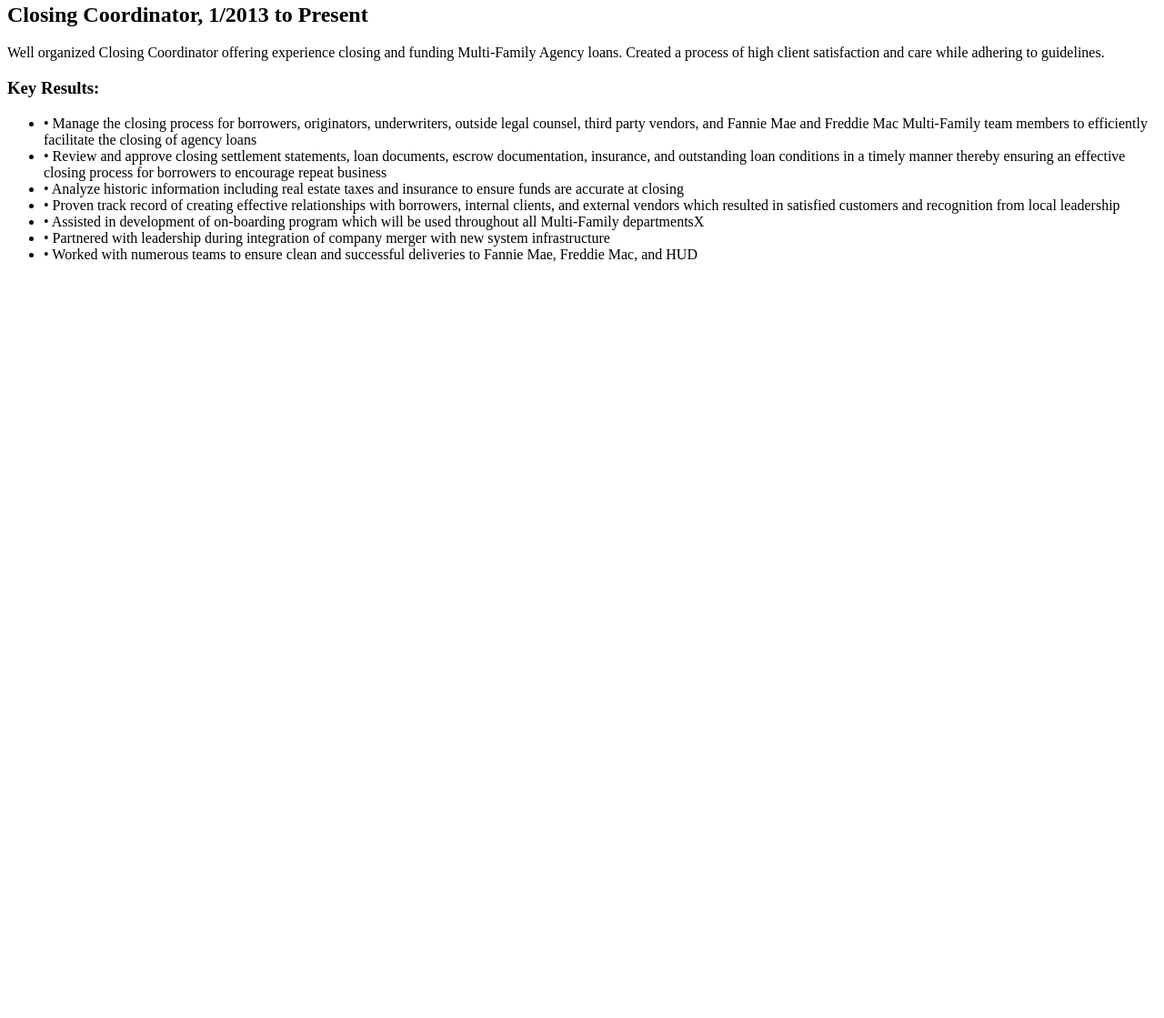
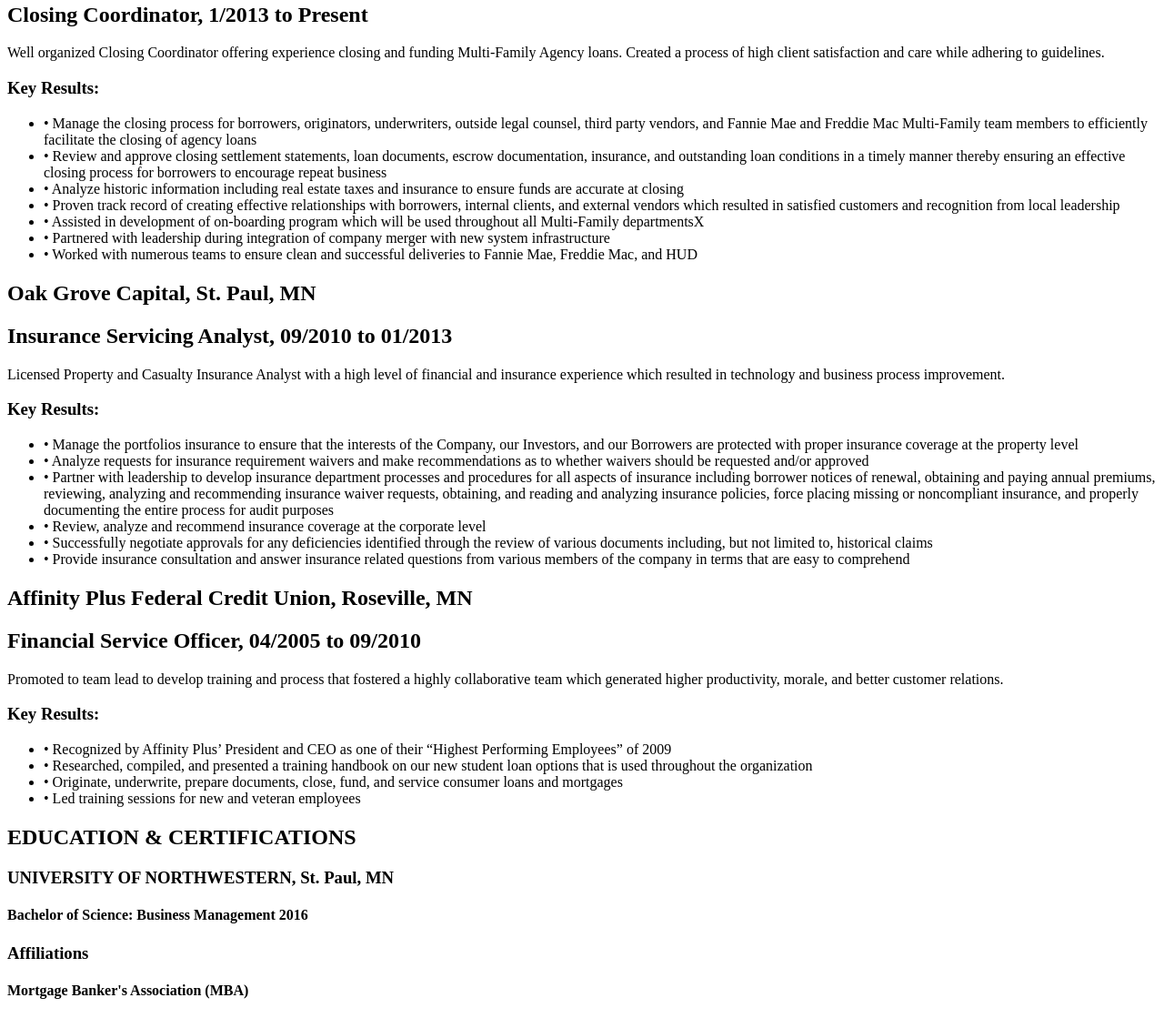
Before and after one commit to katiemikul/katiemikul.github.io, a plain HTML site: page index.html in a window 1280 px wide. Shown: the part 514-1633 px from the top of the page at 91% size. Before the commit the page ends 819 px from the top, so only its background shows below. Drawn offline with Linux system fonts and the light colour scheme.

Commit message:
Additional resume

```diff
--- a/index.html
+++ b/index.html
@@ -34,6 +34,38 @@
       <li>•	Assisted in development of on-boarding program which will be used throughout all Multi-Family departmentsX</li>
       <li>•	Partnered with leadership during integration of company merger with new system infrastructure</li>
       <li>•	Worked with numerous teams to ensure clean and successful deliveries to Fannie Mae, Freddie Mac, and HUD</li>
+    </ul>
+
+      <h2>Oak Grove Capital, St. Paul, MN</h2>
+      <h2>Insurance Servicing Analyst, 09/2010 to 01/2013</h2>
+      <p>Licensed Property and Casualty Insurance Analyst with a high level of financial and insurance experience which resulted in technology and business process improvement.</p>
+    <h3>Key Results:</h3>
+    <ul>
+        <li>•	Manage the portfolios insurance to ensure that the interests of the Company, our Investors, and our Borrowers are protected with proper insurance coverage at the property level</li>
+        <li>•	Analyze requests for insurance requirement waivers and make recommendations as to whether waivers should be requested and/or approved</li>
+        <li>•	Partner with leadership to develop insurance department processes and procedures for all aspects of insurance including borrower notices of renewal, obtaining and paying annual premiums, reviewing, analyzing and recommending insurance waiver requests, obtaining, and reading and analyzing insurance policies, force placing missing or noncompliant insurance, and properly documenting the entire process for audit purposes</li>
+        <li>•	Review, analyze and recommend insurance coverage at the corporate level</li>
+        <li>•	Successfully negotiate approvals for any deficiencies identified through the review of various documents including, but not limited to, historical claims</li>
+        <li>•	 Provide insurance consultation and answer insurance related questions from various members of the company in terms that are easy to comprehend</li>
+    </ul>
+    <h2>Affinity Plus Federal Credit Union, Roseville, MN</h2>
+    <h2>Financial Service Officer, 04/2005 to 09/2010</h2>
+    <p>Promoted to team lead to develop training and process that fostered a highly collaborative team which generated higher productivity, morale, and better customer relations.</p>
+    <h3>Key Results:</h3>
+    <ul>
+      <li>•	Recognized by Affinity Plus’ President and CEO as one of their “Highest Performing Employees” of 2009</li>
+      <li>•	Researched, compiled, and presented a training handbook on our new student loan options that is used throughout the organization</li>
+      <li>•	Originate, underwrite, prepare documents, close, fund, and service consumer loans and mortgages</li>
+      <li>•	Led training sessions for new and veteran employees</li>
+    </ul>
+
+    <h2>EDUCATION & CERTIFICATIONS</H2>
+
+    <h3>UNIVERSITY OF NORTHWESTERN, St. Paul, MN</h3>
+    <h4>Bachelor of Science: Business Management 2016</h4>
+
+    <h3>Affiliations</h3>
+    <h4>Mortgage Banker's Association (MBA)</h4>
 
 
   </body>
```
